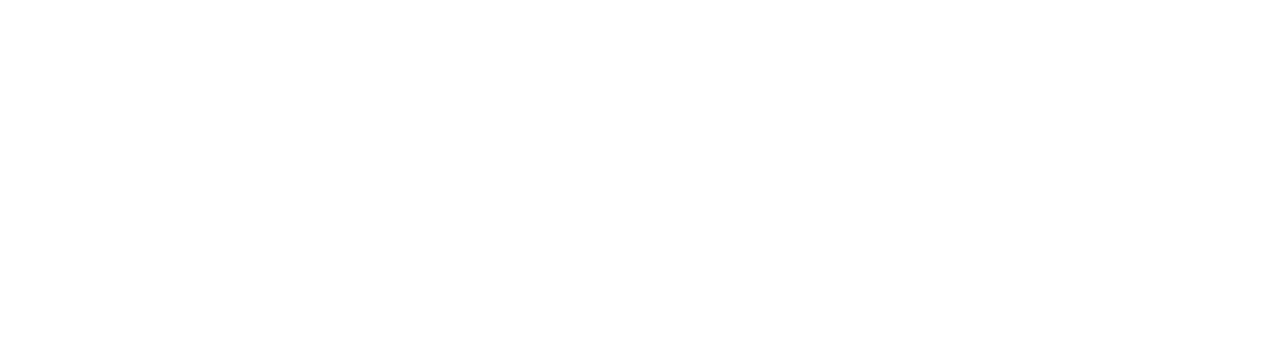
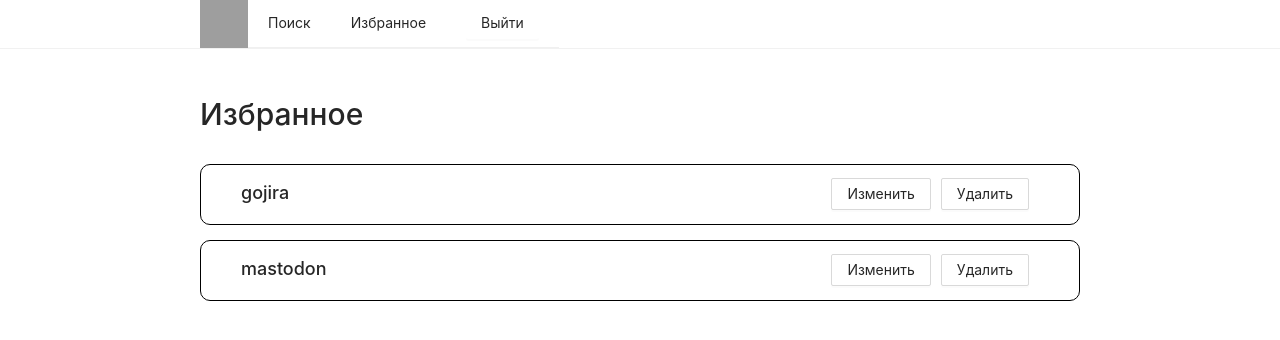
Before and after one commit to Demut91/YouTube-search, a React (Create React App) app: page /favorites in a window 1280 px wide. Before the commit this address had no page. Shown: the top 340 px of the page. Built offline with nearby package versions, Linux system fonts and the light colour scheme; grey boxes are pictures that could not be loaded.

Commit message:
favorites component created

```diff
--- a/src/App.js
+++ b/src/App.js
@@ -4,11 +4,15 @@
 import {useState} from 'react';
 import {Route, Routes, Navigate} from 'react-router';
 import Mainpage from './components/Mainpage/Maipage';
+import Favorites from './components/Favorites/Favorites';
 
 function App () {
-  const [isLoggedIn, setIsLoggedIn] = useState (false);
-  const [login, setLogin] = useState ('');
-  const [queries, setQueries] = useState ([]);
+  const [isLoggedIn, setIsLoggedIn] = useState (true);
+  const [login, setLogin] = useState ('Zaxar');
+  const [queries, setQueries] = useState ([
+    {query: 'gojira', name: 'gojira', order: 'relevance', maxResults: 19},
+    {query: 'mastodon', name: 'mastodon', order: 'relevance', maxResults: 12},
+  ]);
 
   return (
     <div className="App">
@@ -27,7 +31,7 @@
           }
         />
         <Route
-          path="/searching"
+          path="/main"
           element={
             <Mainpage
               isLoggedIn={isLoggedIn}
@@ -38,6 +42,7 @@
             />
           }
         />
+        <Route path="/favorites" element={<Favorites queries={queries} setQueries={setQueries}/>} />
 
       </Routes>
 
--- /dev/null
+++ b/src/components/Favorites/Favorites.css
@@ -0,0 +1,40 @@
+.favorites__container {
+    width: 100%;
+  }
+  .favorites__list {
+    display: flex;
+    flex-direction: column;
+    width: 100%;
+    padding: 0 200px;
+  }
+  .favorites__heading {
+    padding-left: 200px;
+    margin-top: 45px;
+    font-size: 30px;
+    line-height: 40px;
+    text-align: left;
+  }
+  .favorites-item {
+    min-width: 414px;
+    display: flex;
+    justify-content: space-between;
+    border-radius: 10px;
+    margin-top: 15px;
+    padding: 13px 40px 0 40px;
+    border: 1px solid black;
+  }
+  .favorites-item p {
+      margin-top: 5px;
+  }
+  .favorites-item__buttons {
+   padding-bottom: 14px;
+  }
+  .favorites-item__buttons button {
+      margin-right: 10px;
+  }
+
+  .favorites-item__title {
+    font-size: 18px;
+    font-weight: 500;
+    line-height: 20px;
+  }
--- /dev/null
+++ b/src/components/Favorites/Favorites.jsx
@@ -0,0 +1,33 @@
+import React from "react";
+import Header from "../Header/Header";
+import { Button } from "antd";
+import { v4 as uuidv4 } from "uuid";
+import "./Favorites.css";
+
+function Favorites({ queries }) {
+
+
+  return (
+    <>
+      <Header></Header>
+      <section className="favorites__container">
+        <h2 className="favorites__heading">Избранное</h2>
+        {queries && (
+          <ul className="favorites__list">
+            {queries.map((query) => (
+              <li  key={uuidv4()} className="favorites-item" >
+                <p className="favorites-item__title">{query.name}</p>
+                <div className="favorites-item__buttons">
+                  <Button >Изменить</Button>
+                  <Button>Удалить</Button>
+                </div>
+              </li>
+            ))}
+          </ul>
+        )}
+      </section>
+    </>
+  );
+}
+
+export default Favorites;
--- a/src/components/Header/Header.css
+++ b/src/components/Header/Header.css
@@ -17,9 +17,5 @@
 }
 
 .header__button {
-  outline: none;
   border: none;
-  cursor: pointer;
-  background: transparent;
-  color: #1390E5;
 }
--- a/src/components/Header/Header.jsx
+++ b/src/components/Header/Header.jsx
@@ -1,35 +1,30 @@
 import React from "react";
-import { Menu } from "antd";
-import { NavLink} from "react-router-dom";
+import { Menu, Button } from "antd";
+import { NavLink } from "react-router-dom";
 import "./Header.css";
 import logo from "../../img/sibdev-logo.svg";
 
 function Header({ quit }) {
-
   return (
     <header className="header">
       <div className="header__container">
         <img src={logo} alt="логотип" className="header__logo"></img>
-        <Menu
-          mode="horizontal"
-        >
+        <Menu mode="horizontal">
           <Menu.Item key="search">
-            <NavLink to="/">
-              Поиск
-            </NavLink>
+            <NavLink to="/">Поиск</NavLink>
           </Menu.Item>
           <Menu.Item key="/">
-            <NavLink to="/">
-              Избранное
-            </NavLink>
+            <NavLink to="/favorites">Избранное</NavLink>
+          </Menu.Item>
+          <Menu.Item key="/fds">
+            <Button className="header__button" onClick={quit}>
+              Выйти
+            </Button>
           </Menu.Item>
         </Menu>
       </div>
-      <div>
-        <button className="header__button" onClick={quit}>Выйти</button>
-      </div>
     </header>
-  )
+  );
 }
 
 export default Header;
--- a/src/components/Loginpage/Loginpage.jsx
+++ b/src/components/Loginpage/Loginpage.jsx
@@ -30,17 +30,17 @@
         console.log("token", response.data.token);
         if (response.status === 200) {
           setIsLoggedIn(true);
-          setQueries(JSON.parse(localStorage.getItem(`${login}`)));
+          let queryes = JSON.parse(localStorage.getItem(`${login}`));
+          if (queryes === null) {
+            setQueries([]);
+          } else setQueries(queryes);
         }
       })
-      .catch(() => alert("Неверные данные!"));
+      .catch(() => alert("Введены неверные данные или не активирован демо сервер"));
   }
 
-
   if (isLoggedIn) {
-    return (
-      <Navigate to="/searching"/>
-    );
+    return <Navigate to="/main" />;
   } else {
     return (
       <div className="login">
--- a/src/components/Mainpage/Maipage.jsx
+++ b/src/components/Mainpage/Maipage.jsx
@@ -18,12 +18,12 @@
   }
 
   if (isLoggedIn) {
-
     return (
       <>
         <button
           onClick={() => {
             console.log(queries);
+           // localStorage.clear()
           }}
         ></button>
         <Header quit={quit} />
--- a/src/components/ModalWindow/ModalWindow.jsx
+++ b/src/components/ModalWindow/ModalWindow.jsx
@@ -22,6 +22,7 @@
       query: inputValue,
       maxResults: 12,
       order: "relevance",
+      name: inputValue
     });
   }, [inputValue, form]);
 
```
